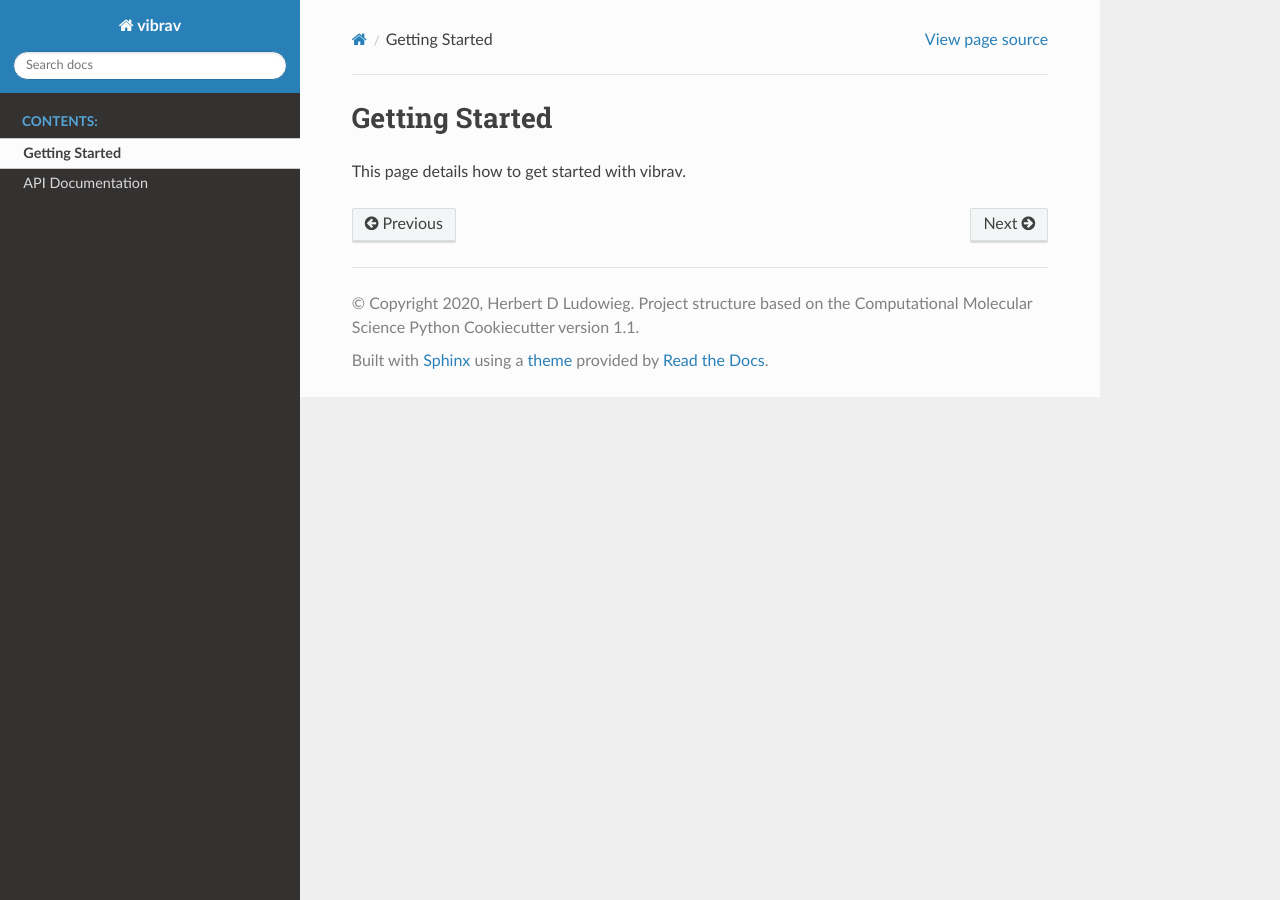
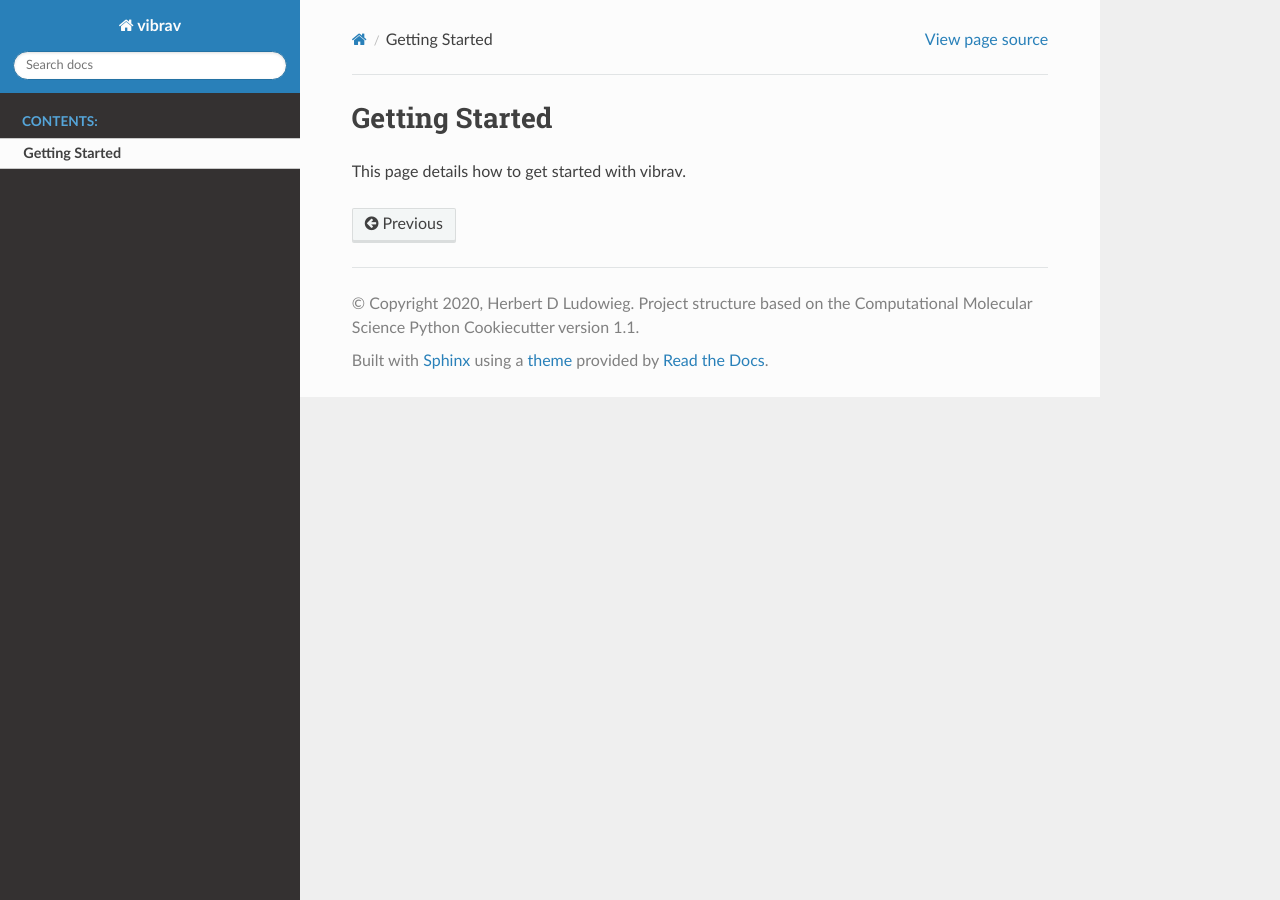
Before and after one commit to herbertludowieg/vibrav, a Sphinx documentation site: the page built from docs/getting_started.rst, in a window 1280 px wide. Built offline with Sphinx 7.4.7 and the Read the Docs theme 2.0.0, drawn with Linux system fonts in a browser that asks for light colours.

Commit message:
Updating documentation stuff

```diff
--- a/docs/api.rst
+++ /dev/null
@@ -1,7 +0,0 @@
-API Documentation
-=================
-
-.. autosummary::
-   :toctree: autosummary
-
-   vibrav.canvas
--- a/docs/index.rst
+++ b/docs/index.rst
@@ -11,9 +11,8 @@ Welcome to vibrav's documentation!
    :caption: Contents:
 
    getting_started
-   api
 
-
+.. include:: modules.txt
 
 Indices and tables
 ==================
```
